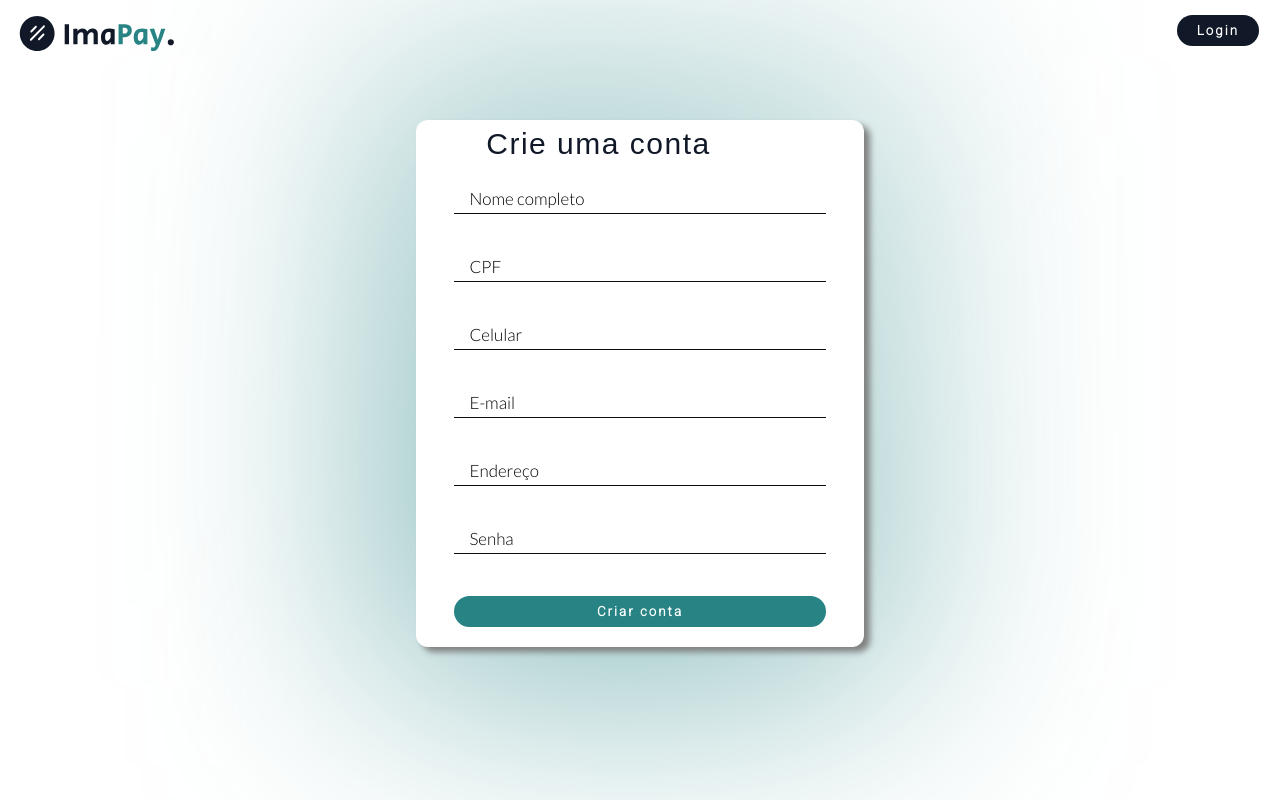
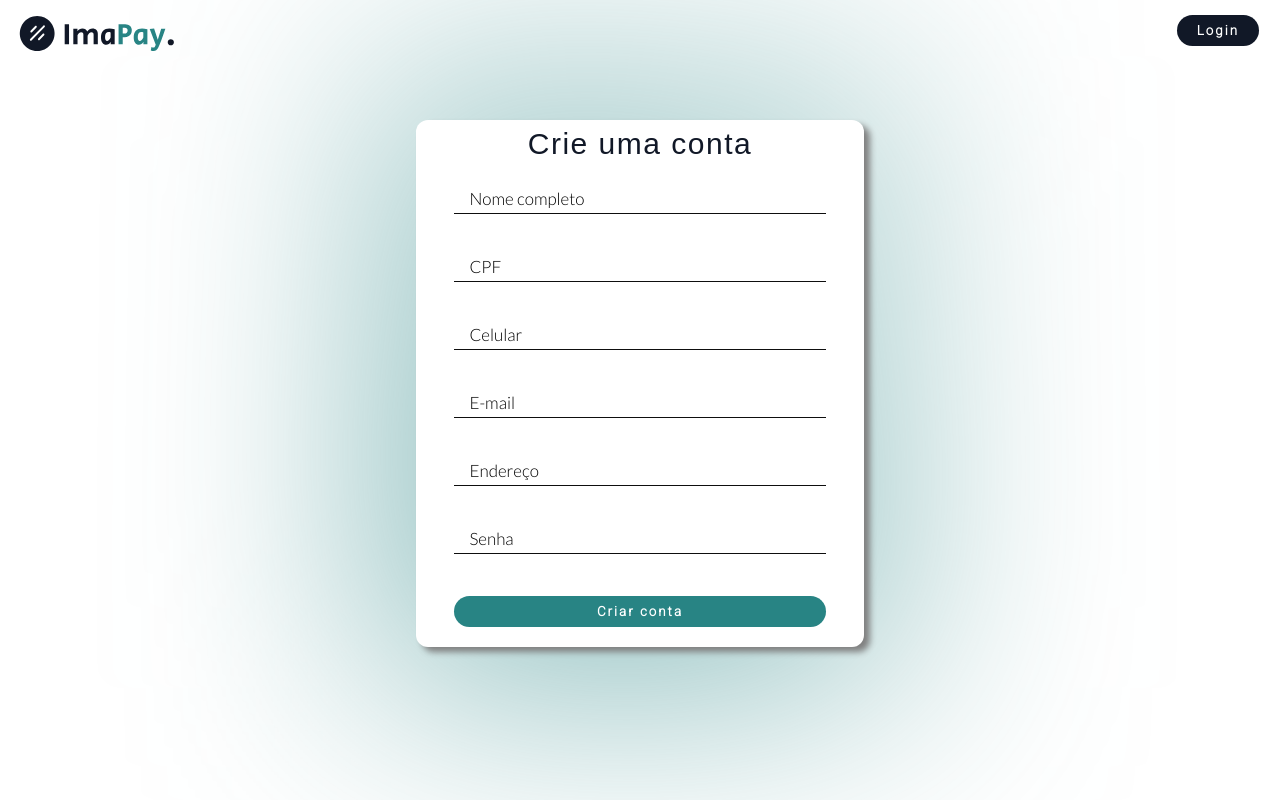
Before and after one commit to MateusNhoato/ImaPay, a React (Vite) app in the folder react/: page / in a window 1280 px wide. Built offline with nearby package versions, Linux system fonts and the light colour scheme; a web font is replaced by a local one.

Commit message:
center the title of the registration page

```diff
--- a/react/src/pages/register/styles.css
+++ b/react/src/pages/register/styles.css
@@ -4,29 +4,15 @@
 }
 
 .form-container {
-    display: flex;
-    justify-content: center;
     background-color: white;
-    margin: 74px auto 15px auto;
     border-radius: 12px;
     padding: 68px 0 20px 0;
     box-shadow: 6px 5px 6px gray;
-    position: relative;
-    width: 35%;
 }
 
 .form-container-h2 {
-    position: absolute;
-    width: 365px;
-    height: 56px;
     text-align: center;
     left: 0;
     top: 7px;
-    font-family: 'arial';
-    font-style: normal;
-    font-weight: 400;
-    font-size: 30px;
-    line-height: 112%;
-    color: var(--primary-color);
-    letter-spacing: 0.05em;
+    width: 100%;
 }
```
